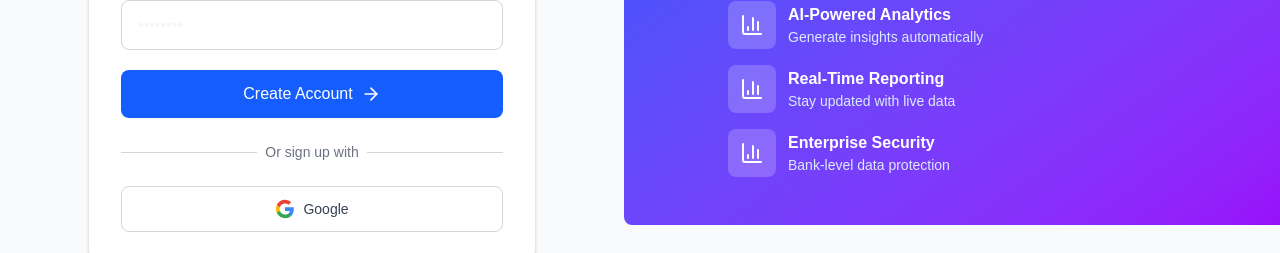
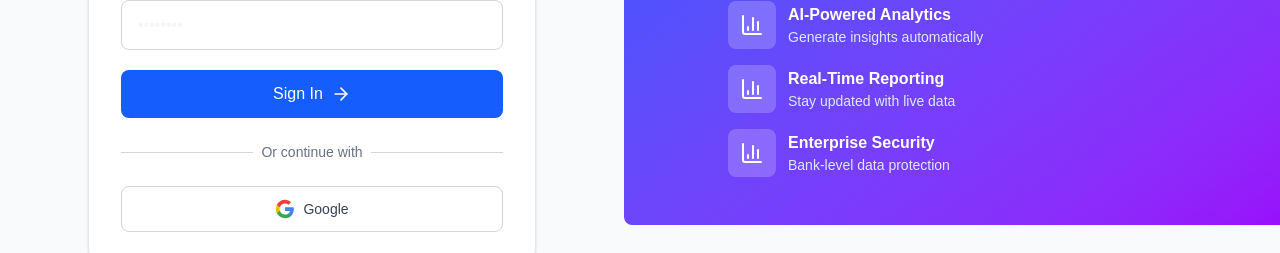
Before and after one commit to marsou001/BryHub, a Next.js app: page /sign-in in a window 1280 px wide. Shown: the part 407-660 px from the top of the page. Built offline with nearby package versions, Linux system fonts and the light colour scheme.

Commit message:
fix cta on sign in form

```diff
--- a/components/interfaces/SignIn/SignInForm.tsx
+++ b/components/interfaces/SignIn/SignInForm.tsx
@@ -47,7 +47,7 @@ export default function SignInForm() {
           type="submit"
           className={"w-full py-3 text-white bg-blue-600 hover:bg-blue-700 rounded-lg transition-colors font-medium flex items-center justify-center gap-2"}
         >
-          Create Account
+          Sign In
           <ArrowRight className="w-5 h-5" />
         </button>
       </form>
@@ -58,7 +58,7 @@ export default function SignInForm() {
             <div className="w-full border-t border-gray-300"></div>
           </div>
           <div className="relative flex justify-center text-sm">
-            <span className="px-2 bg-white text-gray-500">Or sign up with</span>
+            <span className="px-2 bg-white text-gray-500">Or continue with</span>
           </div>
         </div>
 
```
